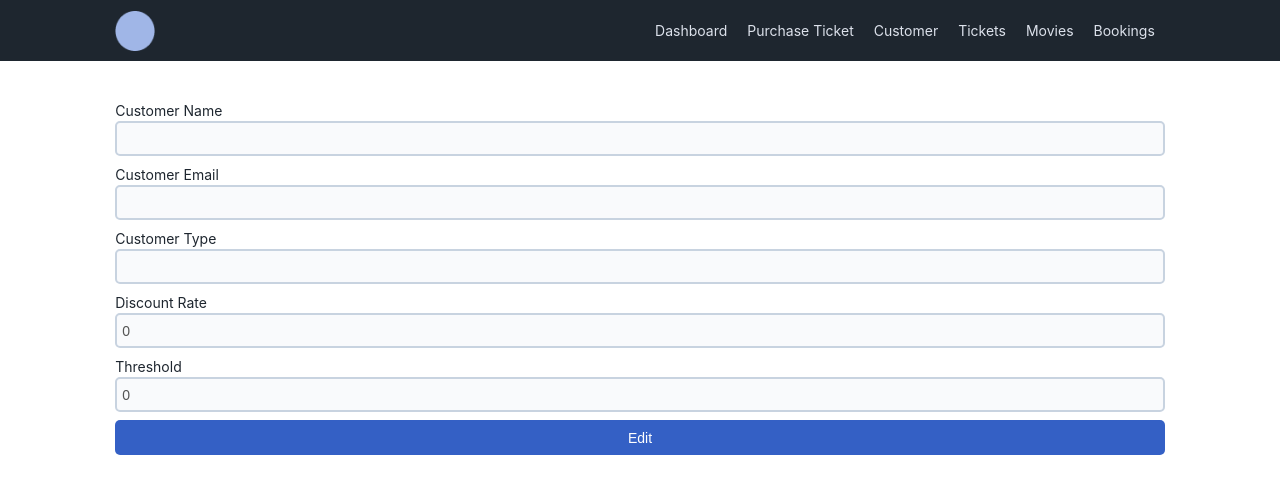
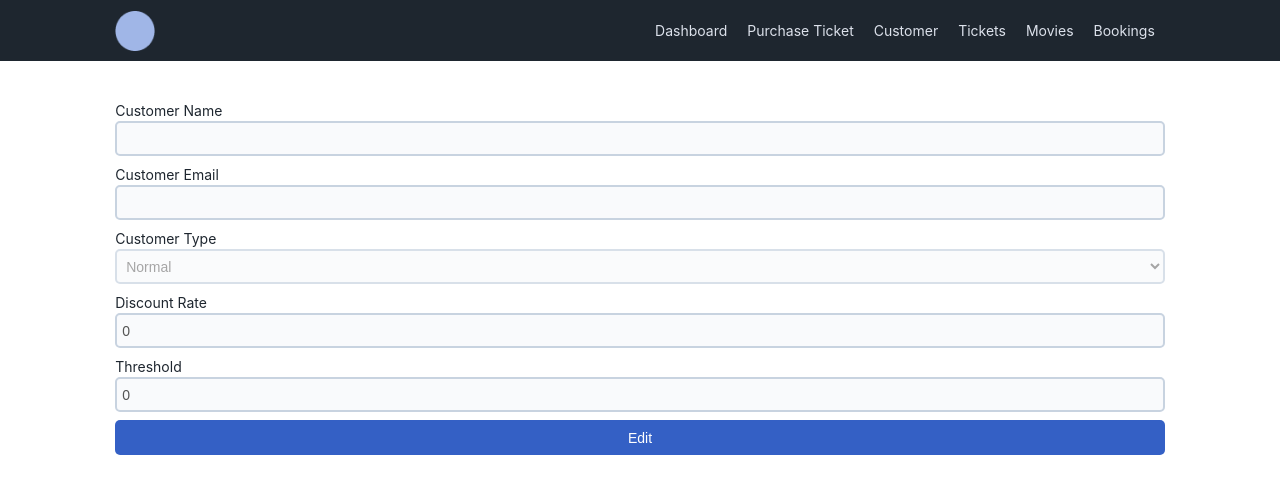
Before and after one commit to Al3bad/movie-ticketing-system, a React (Vite) app: page /customer in a window 1280 px wide. Shown: the top 494 px of the page. Built offline with nearby package versions, Linux system fonts and the light colour scheme.

Commit message:
add customer detail

```diff
--- a/src/components/UI/Dropdown/Dropdown.tsx
+++ b/src/components/UI/Dropdown/Dropdown.tsx
@@ -4,22 +4,26 @@ import styles from "./Dropdown.module.css";
 type Option = {
   id: string | number;
   value: string;
-}
+};
 type DropdownProps = {
   label: string;
   classLabel?: string;
   options: Option[];
-  onInputChange: (name: string, val: string | number) => void;
+  isDisabled?: boolean;
+  value?: string;
+  onChange: (name: string, val: string | number) => void;
 };
 
 const Dropdown: React.FC<DropdownProps> = ({
   label,
   classLabel,
   options,
-  onInputChange,
+  isDisabled = false,
+  value = undefined,
+  onChange,
 }) => {
   const dropdownHandler = (e) => {
-    onInputChange(label, e.target.value);
+    onChange(label, e.target.value);
   };
   return (
     <div
@@ -28,7 +32,12 @@ const Dropdown: React.FC<DropdownProps> = ({
       }`}
     >
       {!classLabel?.includes("multi-inputs") && <label>{label}</label>}
-      <select onChange={dropdownHandler} defaultValue={"DEFAULT"}>
+      <select
+        onChange={dropdownHandler}
+        defaultValue={"DEFAULT"}
+        disabled={isDisabled}
+        value={value}
+      >
         <option value="DEFAULT" disabled>
           Select an option...
         </option>
--- a/src/components/pages/BookingDetail/BookingDetail.tsx
+++ b/src/components/pages/BookingDetail/BookingDetail.tsx
@@ -55,7 +55,7 @@ const BookingDetail = () => {
           return (
             <div key={id}>
               {printBookingKeyValue("Ticket Type", ticket.type)}
-              {printBookingKeyValue("Ticket Unit Price", "$$$$$")}
+              {printBookingKeyValue("Ticket Unit Price", `$${ticket.price}`)}
               {printBookingKeyValue("Ticket Quantity", ticket.qty)}
               {id < bookingDetail.tickets.length - 1
                 ? printDivider("short")
@@ -65,8 +65,11 @@ const BookingDetail = () => {
         })}
         {printDivider()}
         {printBookingKeyValue("Discount", bookingDetail.customer.discountRate)}
-        {printBookingKeyValue("Booking Fee", "$$$$$")}
-        {printBookingKeyValue("Total Cost", "$$$$$")}
+        {printBookingKeyValue("Booking Fee", bookingDetail.bookingFee)}
+        {printBookingKeyValue(
+          "Total Cost",
+          `$${bookingDetail.totalTicketPrice}`
+        )}
       </div>
     );
   } else {
--- a/src/components/pages/BookingList/BookingList.tsx
+++ b/src/components/pages/BookingList/BookingList.tsx
@@ -7,7 +7,7 @@ const table_headers = [
   { title: "Name", key: "name" },
   { title: "Movie", key: "movie" },
   { title: "Email", key: "email" },
-  { title: "Ticket Qty", key: "qty" },
+  { title: "Total", key: "totalTicketPrice" },
 ];
 
 const BookingList = () => {
@@ -20,25 +20,17 @@ const BookingList = () => {
   const fetchBookingHandler = async () => {
     const bookingList = await fetchBookings();
     if (bookingList) {
-      const bookingValues = bookingList.map((booking: Booking) => {
+      const bookingValues = bookingList.map((booking) => {
         return {
           id: booking.id,
           email: booking.customer.email,
           name: booking.customer.name,
           movie: booking.title,
-          qty: getTicketQty(booking),
+          totalTicketPrice: `$${booking.totalTicketPrice}`,
         };
       });
       setBookings(bookingValues);
     }
-  };
-
-  const getTicketQty = (booking: Booking) => {
-    const ticketQties = booking.tickets.map((ticket) => ticket.qty);
-    const sumTicketQty = ticketQties.reduce(
-      (sum: number, qty: number) => sum + qty
-    );
-    return sumTicketQty;
   };
 
   return (
--- a/src/components/pages/CustomerDetail/CustomerDetail.tsx
+++ b/src/components/pages/CustomerDetail/CustomerDetail.tsx
@@ -2,6 +2,7 @@ import { useEffect, useState } from "react";
 import { useLocation } from "react-router-dom";
 import { fetchCustomerByEmail } from "../../../utils/http-requests";
 import Input from "../../UI/Input/Input";
+import Dropdown from "../../UI/Dropdown/Dropdown";
 import Button from "../../UI/Button/Button";
 
 const inputFields = [
@@ -29,6 +30,21 @@ const inputFields = [
     label: "Threshold",
     type: "number",
     key: "threshold",
+  },
+];
+
+const CUSTOMER_TYPES = [
+  {
+    id: 1,
+    value: "Normal",
+  },
+  {
+    id: 2,
+    value: "Flat",
+  },
+  {
+    id: 3,
+    value: "Step",
   },
 ];
 
@@ -70,7 +86,19 @@ const CustomerDetail = () => {
   return (
     <>
       <form>
-        {inputFields.map((field, id) => (
+        {inputFields.map((field, id) => {
+          if (field.label === "Customer Type") {
+            return (
+              <Dropdown
+                key={id}
+                label={field.label}
+                options={CUSTOMER_TYPES}
+                isDisabled={!isEdit}
+                value={customer[field.key]}
+              />
+            );
+          } else {
+            return (
               <Input
                 key={id}
                 isDisabled={!isEdit}
@@ -79,10 +107,12 @@ const CustomerDetail = () => {
                 onChange={inputChangeHandler}
                 value={customer[field.key]}
               />
-        ))}
+            );
+          }
+        })}
         <Button
           label="Edit"
-          type="submit"
+          type="button"
           onClick={editCustomerHandler}
           classLabels={["primary"]}
         />
```
Lines whose indentation alone changed are shown as unchanged.
